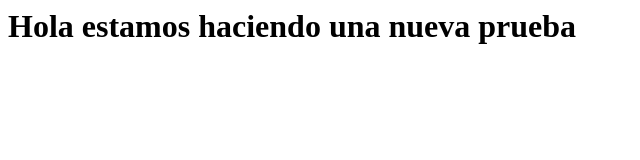
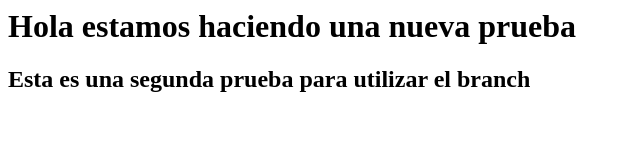
Before and after one commit to OscarSeyer/CleanLimp, a plain HTML site: page Index.html in a window 1280 px wide. Shown: the whole page, without its empty margins (0-640 px from the left). Drawn offline with Linux system fonts and the light colour scheme.

Commit message:
Update Index.html

```diff
--- a/Index.html
+++ b/Index.html
@@ -7,5 +7,6 @@
 </head>
 <body>
 <h1>Hola estamos haciendo una nueva prueba</h1>
+<h2>Esta es una segunda prueba para utilizar el branch<h2>
 </body>
 </html>
```
